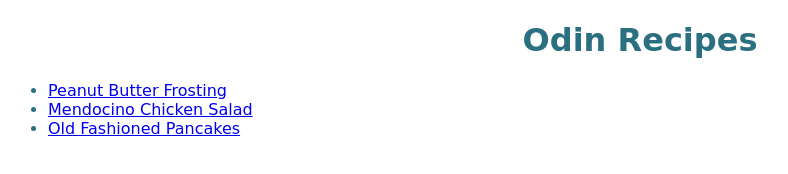
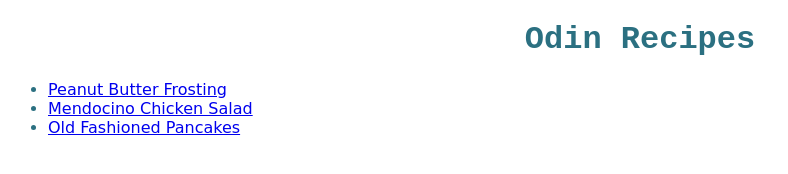
Before and after one commit to rob-macfarlane/odin-recipes, a plain HTML site: page index.html in a window 1280 px wide. Shown: the whole page, without its empty margins (0-788 px from the left). Drawn offline with Linux system fonts and the light colour scheme.

Commit message:
Add font family and change body font color

```diff
--- a/styles.css
+++ b/styles.css
@@ -4,9 +4,13 @@
 }
 
 h1 {
-    font-family: cursive;
+    font-family: 'Courier New', Sans-serif;
     color: rgb(43, 112, 129);
     text-align: center;
+}
+
+body {
+    color: rgb(43, 112, 129);
 }
 
 .example-image {
```
